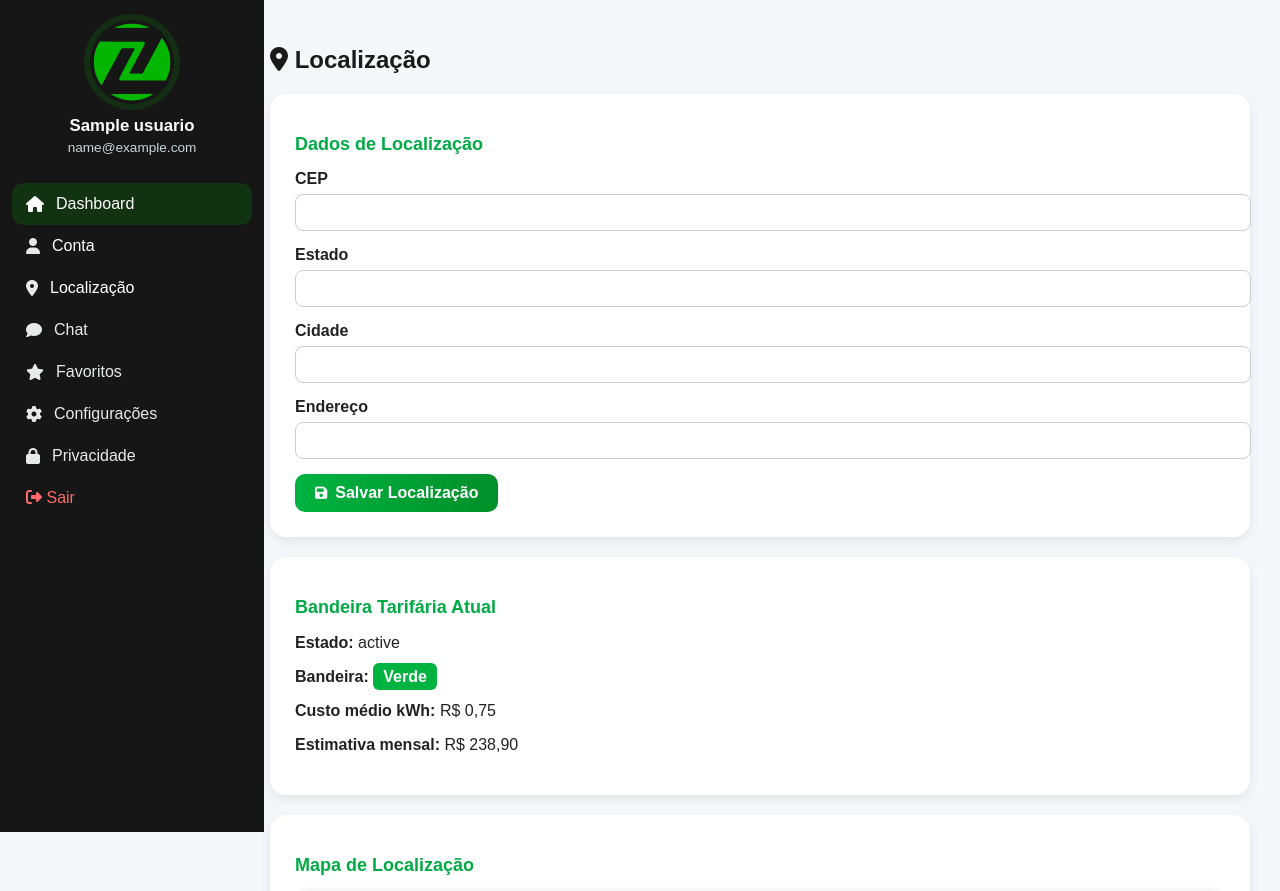
After one commit to PedroTanaka00/PI---ZenWatt, a PHP site: template app/pages/localizacao.php in a window 1280 px wide. The commit adds this page. Shown: the top 891 px of the page. Run offline with PHP 8.4, Linux system fonts and the light colour scheme; the visitor is signed in with stand-in values (Sample User, id 1); tables that the repository leaves empty or names only in its code hold one stand-in row (values such as "Sample post"); the template is opened without the code that fills it: most values are stand-ins (such as "Sample title", 1, 10 or a date in 2020).

Commit message:
Pagina de localização

```diff
--- /dev/null
+++ b/app/assets/css/localizacao.css
@@ -0,0 +1,149 @@
+body {
+  font-family: Arial, sans-serif;
+  margin: 0;
+  background: #f5f7fa;
+  color: #222;
+}
+
+.sidebar {
+  width: 240px;
+  background: #161616;
+  color: #fff;
+  min-height: 100vh;
+  display: flex;
+  flex-direction: column;
+  padding: 1rem 0.75rem;
+  gap: 1rem;
+  position: fixed;  /* 🔒 fixo na tela */
+  top: 0;
+  left: 0;
+}
+
+.sidebar .profile{
+  text-align:center;
+  margin:0.25rem 0 0.75rem 0;
+}
+.sidebar .profile img{
+  width:84px;height:84px;border-radius:50%;
+  object-fit:cover;border:3px solid var(--primary-color);
+  box-shadow:0 0 0 6px rgba(4,182,0,.15);
+}
+.sidebar .profile h3{
+  margin:0.5rem 0 0.25rem 0;font-size:1.05rem;
+}
+.sidebar .profile p{margin:0;font-size:0.85rem;color:#cbd5d6}
+.sidebar .menu{list-style:none;padding:0;margin:0}
+.sidebar .menu li{
+  padding:12px 14px;border-radius:12px;
+  cursor:pointer;display:flex;align-items:center;gap:12px;
+  transition:.25s; color:#e8eaea;
+}
+
+.sidebar .menu a{
+  text-decoration: none;
+  color: #ffffff;
+}
+
+.sidebar .menu li:hover{background:rgba(255,255,255,.08); transform:translateX(2px)}
+.sidebar .menu li.active{background:rgba(4,182,0,.18); color:#fff}
+.sidebar .menu .logout{margin-top:auto;color:#ff6b6b}
+
+.container {
+  padding: 30px;
+  margin-left: 240px; /* espaço se tiver sidebar */
+}
+
+h1 {
+  font-size: 24px;
+  margin-bottom: 20px;
+  color: #1a1a1a;
+}
+
+.card {
+  background: #fff;
+  border-radius: 16px;
+  padding: 25px;
+  margin-bottom: 20px;
+  box-shadow: 0 4px 12px rgba(0,0,0,0.08);
+}
+
+.card h2 {
+  font-size: 18px;
+  margin-bottom: 15px;
+  color: #0a4;
+}
+
+.form-group {
+  margin-bottom: 15px;
+}
+
+.form-group label {
+  display: block;
+  margin-bottom: 6px;
+  font-weight: bold;
+}
+
+.form-group input,
+.form-group select {
+  width: 100%;
+  padding: 10px 12px;
+  border: 1px solid #ccc;
+  border-radius: 8px;
+  transition: 0.2s;
+}
+
+.form-group input:focus,
+.form-group select:focus {
+  border-color: #0a4;
+  outline: none;
+  box-shadow: 0 0 5px rgba(0,180,90,0.3);
+}
+
+.btn {
+  display: inline-flex;
+  align-items: center;
+  gap: 8px;
+  padding: 10px 20px;
+  background: linear-gradient(90deg, #00b341, #008f2a);
+  border: none;
+  border-radius: 10px;
+  color: white;
+  font-size: 16px;
+  font-weight: bold;
+  cursor: pointer;
+  transition: 0.3s;
+}
+
+.btn:hover {
+  opacity: 0.9;
+}
+
+.btn i {
+  font-size: 14px;
+}
+
+.tag {
+  padding: 5px 10px;
+  border-radius: 6px;
+  color: #fff;
+  font-weight: bold;
+}
+
+.tag.verde {
+  background: #00b341;
+}
+
+.tag.amarela {
+  background: #e0b400;
+  color: #000;
+}
+
+.tag.vermelha {
+  background: #d9534f;
+}
+
+.mapa {
+  border-radius: 12px;
+  overflow: hidden;
+  box-shadow: 0 2px 8px rgba(0,0,0,0.15);
+}
--- /dev/null
+++ b/app/assets/js/localizacao.js
@@ -0,0 +1,27 @@
+async function buscarCEP(cep) {
+  cep = cep.replace(/\D/g, ''); // remove caracteres não numéricos
+
+  if (cep.length !== 8) {
+    alert("CEP inválido!");
+    return;
+  }
+
+  try {
+    const response = await fetch(`https://viacep.com.br/ws/${cep}/json/`);
+    const data = await response.json();
+
+    if (data.erro) {
+      alert("CEP não encontrado!");
+      return;
+    }
+
+    // Preenche os campos com os dados da API
+    document.getElementById("endereco").value = data.logradouro || "";
+    document.getElementById("cidade").value = data.localidade || "";
+    document.getElementById("estado").value = data.uf || "";
+
+  } catch (error) {
+    console.error("Erro ao buscar CEP:", error);
+    alert("Erro ao consultar o CEP!");
+  }
+}
--- /dev/null
+++ b/app/pages/localizacao.php
@@ -0,0 +1,124 @@
+<?php
+session_start();
+
+// Se não estiver logado, redireciona para login
+if (!isset($_SESSION['usuario_id'])) {
+    header("Location: login.php");
+    exit;
+}
+
+// Conexão com o banco
+$host = "localhost";
+$dbname = "zenwatt";
+$username = "root";
+$password = "";
+
+try {
+    $pdo = new PDO("mysql:host=$host;dbname=$dbname;charset=utf8", $username, $password);
+    $pdo->setAttribute(PDO::ATTR_ERRMODE, PDO::ERRMODE_EXCEPTION);
+
+    // Buscar informações do usuário logado
+    $sql = "SELECT nome, email, telefone FROM usuarios WHERE id = ?";
+    $stmt = $pdo->prepare($sql);
+    $stmt->execute([$_SESSION['usuario_id']]);
+    $usuario = $stmt->fetch(PDO::FETCH_ASSOC);
+
+} catch (PDOException $e) {
+    error_log("Erro no banco: " . $e->getMessage());
+    die("Erro de conexão.");
+}
+?>
+<!DOCTYPE html>
+<html lang="pt-br">
+
+<head>
+    <meta charset="UTF-8">
+    <title>Localização</title>
+    <link rel="stylesheet" href="../assets/css/localizacao.css">
+    <link rel="stylesheet" href="https://cdnjs.cloudflare.com/ajax/libs/font-awesome/6.5.2/css/all.min.css">
+</head>
+
+<body>
+
+    <!-- Sidebar -->
+    <aside class="sidebar">
+        <div class="profile">
+            <img src="../assets/images/fav-zen.png" alt="Foto do Usuário">
+            <h3><?php echo htmlspecialchars($usuario['nome']); ?></h3>
+            <p><?php echo htmlspecialchars($usuario['email']); ?></p>
+        </div>
+        <ul class="menu">
+            <li class="active"><i class="fas fa-home"></i> <span>Dashboard</span></li>
+            <li><i class="fas fa-user"></i> <a href="../pages/conta.php">Conta</a></li>
+            <li><i class="fas fa-map-marker-alt"></i> <a href="../pages/localizacao.php">Localização</a></li>
+            <li><i class="fas fa-comment"></i> <span>Chat</span></li>
+            <li><i class="fas fa-star"></i> <span>Favoritos</span></li>
+            <li><i class="fas fa-cog"></i> <span>Configurações</span></li>
+            <li><i class="fas fa-lock"></i> <span>Privacidade</span></li>
+            <li class="logout">
+                <a href="logout.php" style="color: inherit; text-decoration: none;">
+                    <i class="fas fa-sign-out-alt"></i> <span>Sair</span>
+                </a>
+            </li>
+        </ul>
+    </aside>
+
+    <div class="container">
+        <h1><i class="fas fa-map-marker-alt"></i> Localização</h1>
+
+        <!-- Card de dados atuais -->
+        <div class="card">
+            <h2>Dados de Localização</h2>
+            <form method="POST" action="atualizar_localizacao.php">
+                <div class="form-group">
+                    <label for="cep">CEP</label>
+                    <input type="text" id="cep" name="cep" onblur="buscarCEP(this.value)">
+                </div>
+
+                <div class="form-group">
+                    <label for="estado">Estado</label>
+                    <input type="text" id="estado" name="estado">
+                </div>
+
+                <div class="form-group">
+                    <label for="cidade">Cidade</label>
+                    <input type="text" id="cidade" name="cidade">
+                </div>
+
+                <div class="form-group">
+                    <label for="endereco">Endereço</label>
+                    <input type="text" id="endereco" name="endereco">
+                </div>
+                <button type="submit" class="btn">
+                    <i class="fas fa-save"></i> Salvar Localização
+                </button>
+            </form>
+        </div>
+
+        <!-- Card de simulação -->
+        <div class="card">
+            <h2>Bandeira Tarifária Atual</h2>
+            <p><strong>Estado:</strong> <?= htmlspecialchars($usuarioLocalizacao['estado']) ?></p>
+            <p><strong>Bandeira:</strong> <span class="tag verde">Verde</span></p>
+            <p><strong>Custo médio kWh:</strong> R$ 0,75</p>
+            <p><strong>Estimativa mensal:</strong> R$ 238,90</p>
+        </div>
+
+        <!-- Card com mapa -->
+        <div class="card">
+            <h2>Mapa de Localização</h2>
+            <div class="mapa">
+                <!-- Exemplo com Google Maps Embed -->
+                <iframe
+                    src="https://www.google.com/maps?q=&output=embed"
+                    width="100%" height="300" style="border:0;" allowfullscreen="" loading="lazy">
+                </iframe>
+            </div>
+        </div>
+    </div>
+
+</body>
+
+<script src="../assets/js/localizacao.js"></script>
+
+</html>
--- a/app/pages/usuario.php
+++ b/app/pages/usuario.php
@@ -59,7 +59,7 @@ $usuario = $stmt->fetch(PDO::FETCH_ASSOC);
     <ul class="menu">
       <li class="active"><i class="fas fa-home"></i> <span>Dashboard</span></li>
       <li><i class="fas fa-user"></i> <a href="../pages/conta.php">Conta</a></li>
-      <li><i class="fas fa-map-marker-alt"></i> <span>Localização</span></li>
+      <li><i class="fas fa-map-marker-alt"></i> <a href="../pages/localizacao.php">Localização</a></li>
       <li><i class="fas fa-comment"></i> <span>Chat</span></li>
       <li><i class="fas fa-star"></i> <span>Favoritos</span></li>
       <li><i class="fas fa-cog"></i> <span>Configurações</span></li>
```
